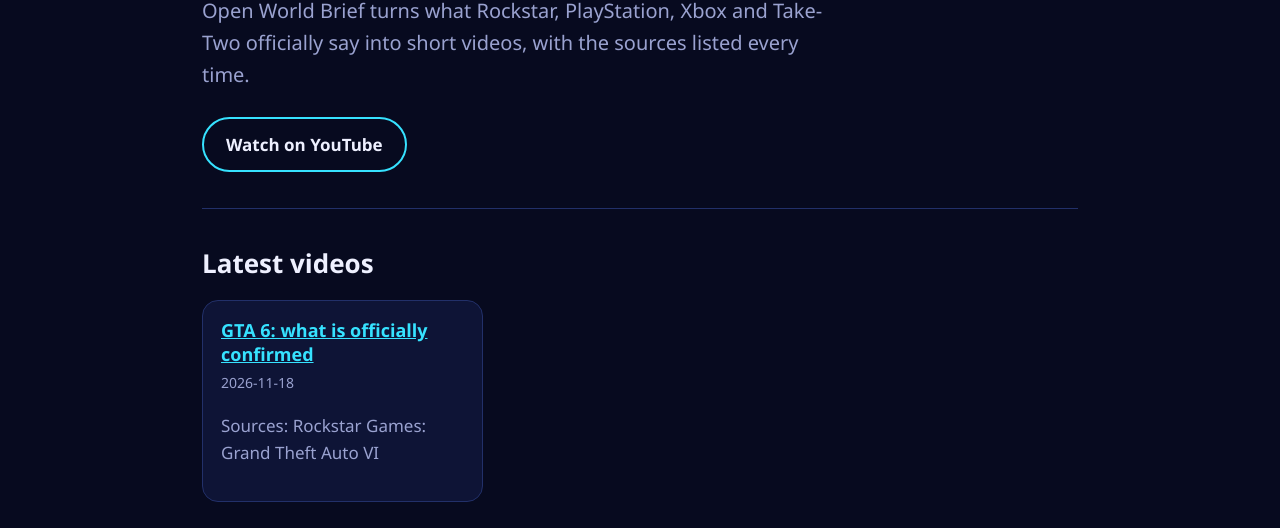
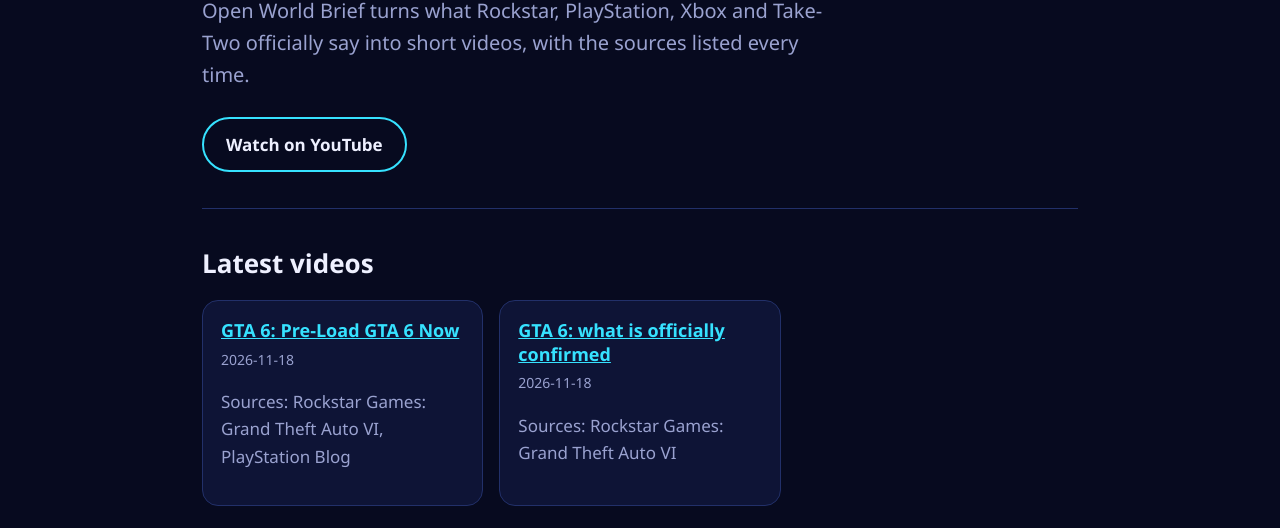
Before and after one commit to azxtyn/open-world-brief, a plain HTML site: page index.html in a window 1280 px wide. Shown: the part 272-800 px from the top of the page. Drawn offline with Linux system fonts and the light colour scheme.

Commit message:
Update the site

```diff
--- a/index.html
+++ b/index.html
@@ -9,7 +9,7 @@
 <div class="hero"><h1>Official GTA 6 news, fast and fact-checked.</h1>
 <p>Open World Brief turns what Rockstar, PlayStation, Xbox and Take-Two officially say into short videos, with the sources listed every time.</p>
 <a class="btn" href="https://www.youtube.com/@ScaleShiftFacts">Watch on YouTube</a></div>
-<section id="videos"><h2>Latest videos</h2><div class="cards"><div class="card"><h3><a href="https://www.youtube.com/shorts/ChrNsfcKMKg">GTA 6: what is officially confirmed</a></h3><p class="meta">2026-11-18</p><p class="dim">Sources: Rockstar Games: Grand Theft Auto VI</p></div></div></section>
+<section id="videos"><h2>Latest videos</h2><div class="cards"><div class="card"><h3><a href="https://www.youtube.com/shorts/YoWZsr-UmzI">GTA 6: Pre-Load GTA 6 Now</a></h3><p class="meta">2026-11-18</p><p class="dim">Sources: Rockstar Games: Grand Theft Auto VI, PlayStation Blog</p></div><div class="card"><h3><a href="https://www.youtube.com/shorts/ChrNsfcKMKg">GTA 6: what is officially confirmed</a></h3><p class="meta">2026-11-18</p><p class="dim">Sources: Rockstar Games: Grand Theft Auto VI</p></div></div></section>
 <section id="how"><h2>How it works</h2><ol class="steps"><li><strong>Official sources only.</strong> Every video starts from an official page: Rockstar Games, PlayStation, Xbox or Take-Two. No rumours, no leaks, no guesses.</li><li><strong>Word for word.</strong> Each fact is a sentence copied from the official page, and the engine checks it against that exact page before a script is written.</li><li><strong>Nothing that goes stale.</strong> Sentences like “today” or “two weeks away”, sales talk and opinions are left out, so a video is still true when you watch it.</li><li><strong>Clearly labeled.</strong> The voice is AI and every description says so, lists the sources and says this is an unofficial fan channel.</li></ol></section>
 <section id="sources"><h2>Where the facts come from</h2><ul class="plain"><li><a href="https://www.rockstargames.com/newswire">Rockstar Games Newswire</a></li><li><a href="https://blog.playstation.com/tag/grand-theft-auto-vi/">PlayStation Blog</a></li><li><a href="https://news.xbox.com/en-us/tag/grand-theft-auto-vi/">Xbox Wire</a></li><li><a href="https://ir.take2games.com/news-releases">Take-Two Interactive press releases</a></li></ul>
 <p class="note">We don&rsquo;t take information from anywhere else. If the official sources haven&rsquo;t said it, we don&rsquo;t say it.</p></section>
```
